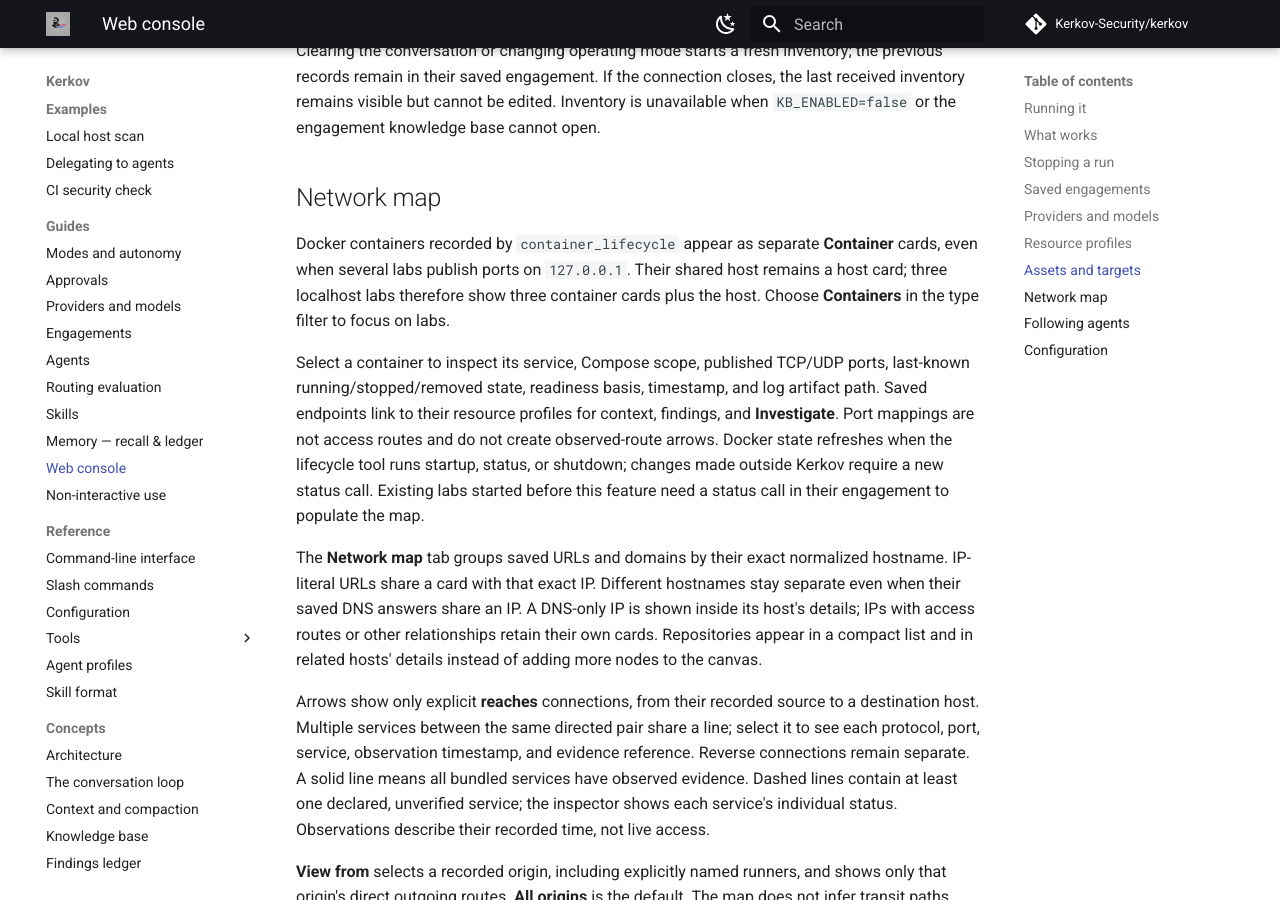
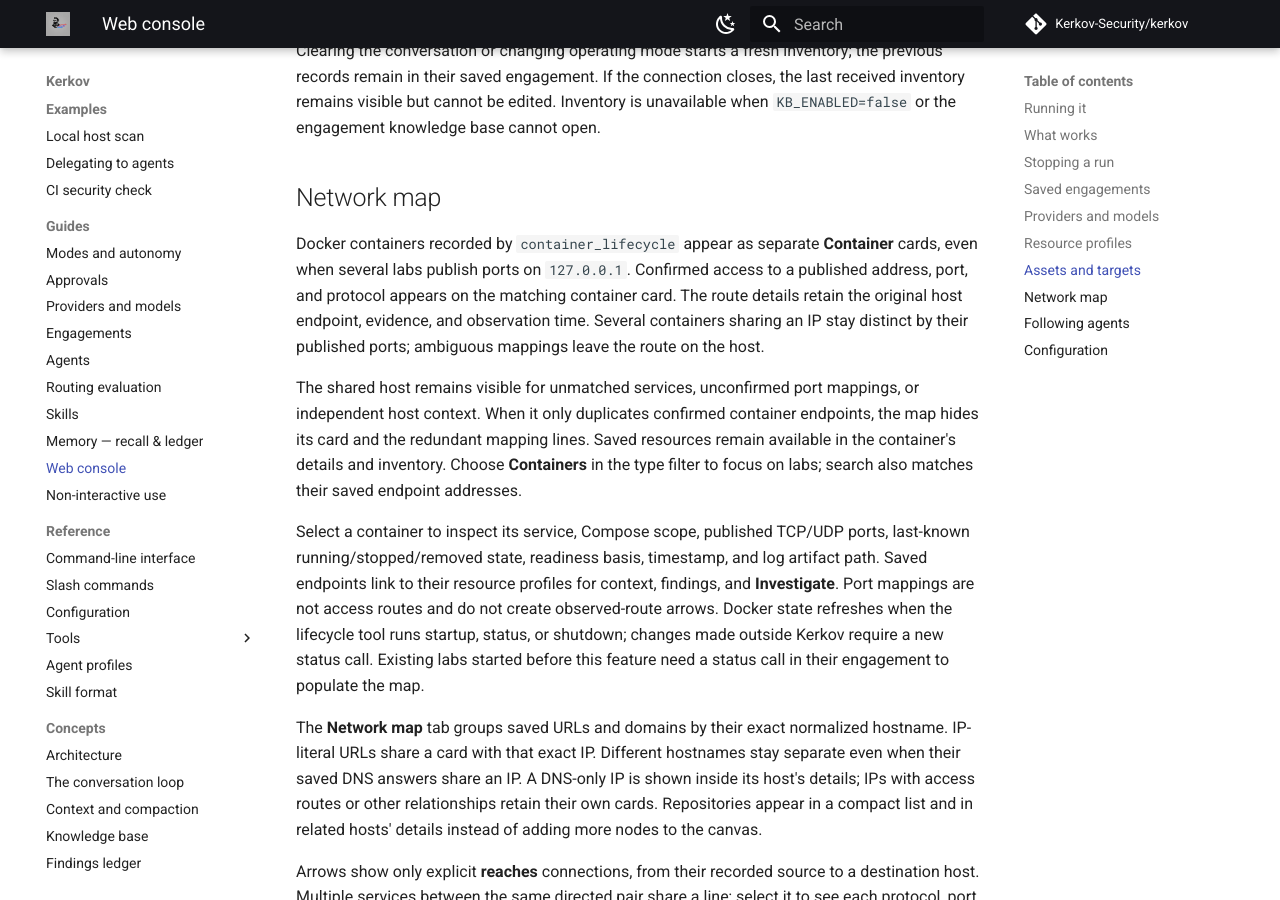
Before and after one commit to Kerkov-Security/kerkov, an MkDocs documentation site: the page built from docs/guides/web-console.md, in a window 1280 px wide and 900 px high, scrolled down 5623 px. Built offline with MkDocs 1.6.1 and Material for MkDocs 9.7.7, drawn with Linux system fonts in a browser that asks for light colours; comment, search, counter and statistics services are not loaded.

Commit message:
Group confirmed published-port access under its container

```diff
--- a/docs/guides/web-console.md
+++ b/docs/guides/web-console.md
@@ -258,9 +258,18 @@
 ## Network map
 
 Docker containers recorded by `container_lifecycle` appear as separate **Container**
-cards, even when several labs publish ports on `127.0.0.1`. Their shared host
-remains a host card; three localhost labs therefore show three container cards
-plus the host. Choose **Containers** in the type filter to focus on labs.
+cards, even when several labs publish ports on `127.0.0.1`. Confirmed access to a
+published address, port, and protocol appears on the matching container card.
+The route details retain the original host endpoint, evidence, and observation
+time. Several containers sharing an IP stay distinct by their published ports;
+ambiguous mappings leave the route on the host.
+
+The shared host remains visible for unmatched services, unconfirmed port
+mappings, or independent host context. When it only duplicates confirmed
+container endpoints, the map hides its card and the redundant mapping lines.
+Saved resources remain available in the container's details and inventory.
+Choose **Containers** in the type filter to focus on labs; search also matches
+their saved endpoint addresses.
 
 Select a container to inspect its service, Compose scope, published TCP/UDP ports,
 last-known running/stopped/removed state, readiness basis, timestamp, and log
```
Also changed, not shown: src/kerkov/web/console/static/console/network-map.js (+49 -4 lines), 1 other file.
